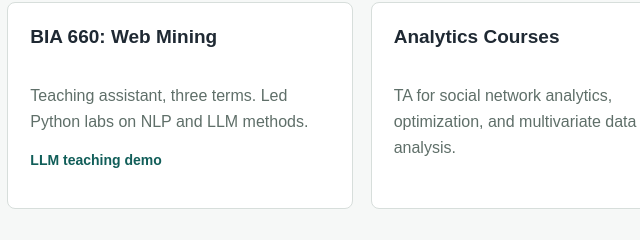
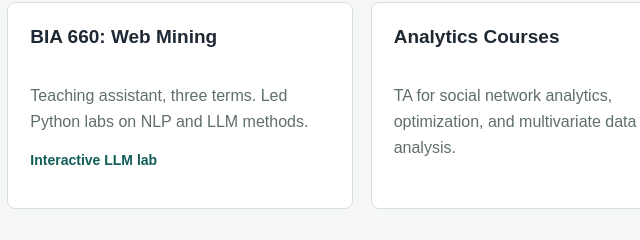
Before and after one commit to cleo-xu/cleo-xu.github.io, a plain HTML site: page index.html in a window 1280 px wide. Shown: the part 2146-2386 px from the top of the page, 460-1100 px from the left. Drawn offline with Linux system fonts and the light colour scheme.

Commit message:
Update index.html

```diff
--- a/index.html
+++ b/index.html
@@ -515,7 +515,7 @@
           <article class="card">
             <h3>BIA 660: Web Mining</h3>
             <p>Teaching assistant, three terms. Led Python labs on NLP and LLM methods.</p>
-            <a class="resource-link" href="assets/files/bia660_intro_to_llm.html" download>LLM teaching demo</a>
+            <a class="resource-link" href="assets/files/bia660_llm_lab_interactive.html" target="_blank" rel="noopener">Interactive LLM lab</a>
           </article>
           <article class="card">
             <h3>Analytics Courses</h3>
```
